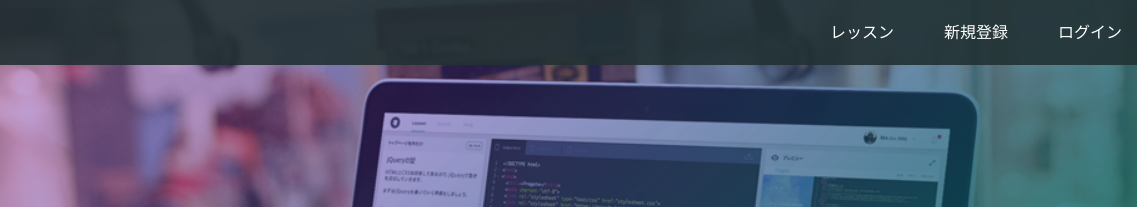
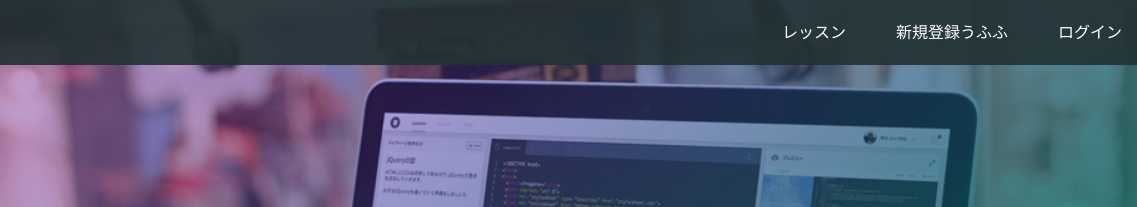
Before and after one commit to yoshibird/yoshibird.io, a plain HTML site: page index.html in a window 1280 px wide. Shown: the top 207 px of the page, 143-1280 px from the left. Drawn offline with Linux system fonts and the light colour scheme.

Commit message:
Update index.html

```diff
--- a/index.html
+++ b/index.html
@@ -16,7 +16,7 @@
       <span class="fa fa-bars menu-icon"></span>
       <div class="header-right">
         <a href="#">レッスン</a>
-        <a href="#">新規登録</a>
+        <a href="#">新規登録うふふ</a>
         <a href="#" class="login">ログイン</a>
       </div>
     </div>
```
